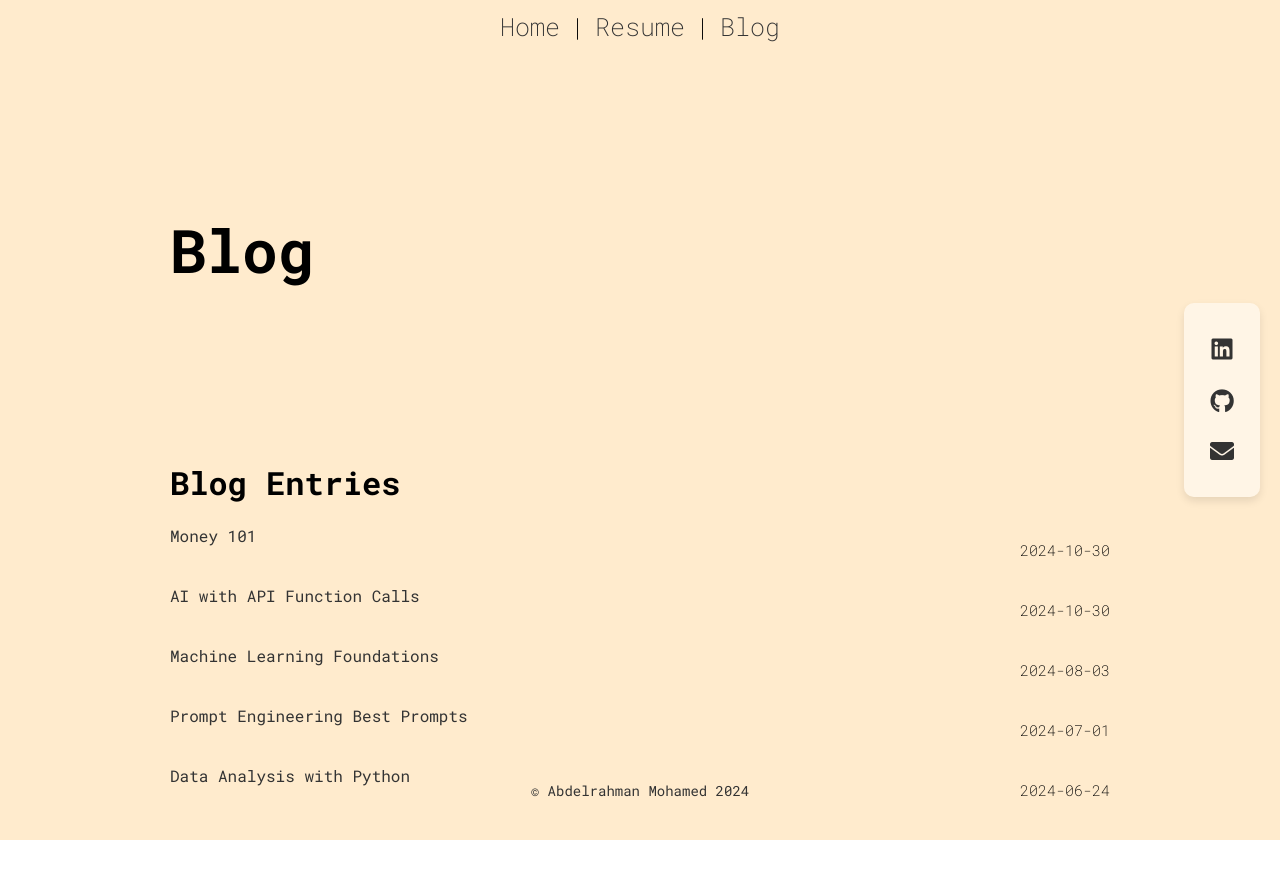
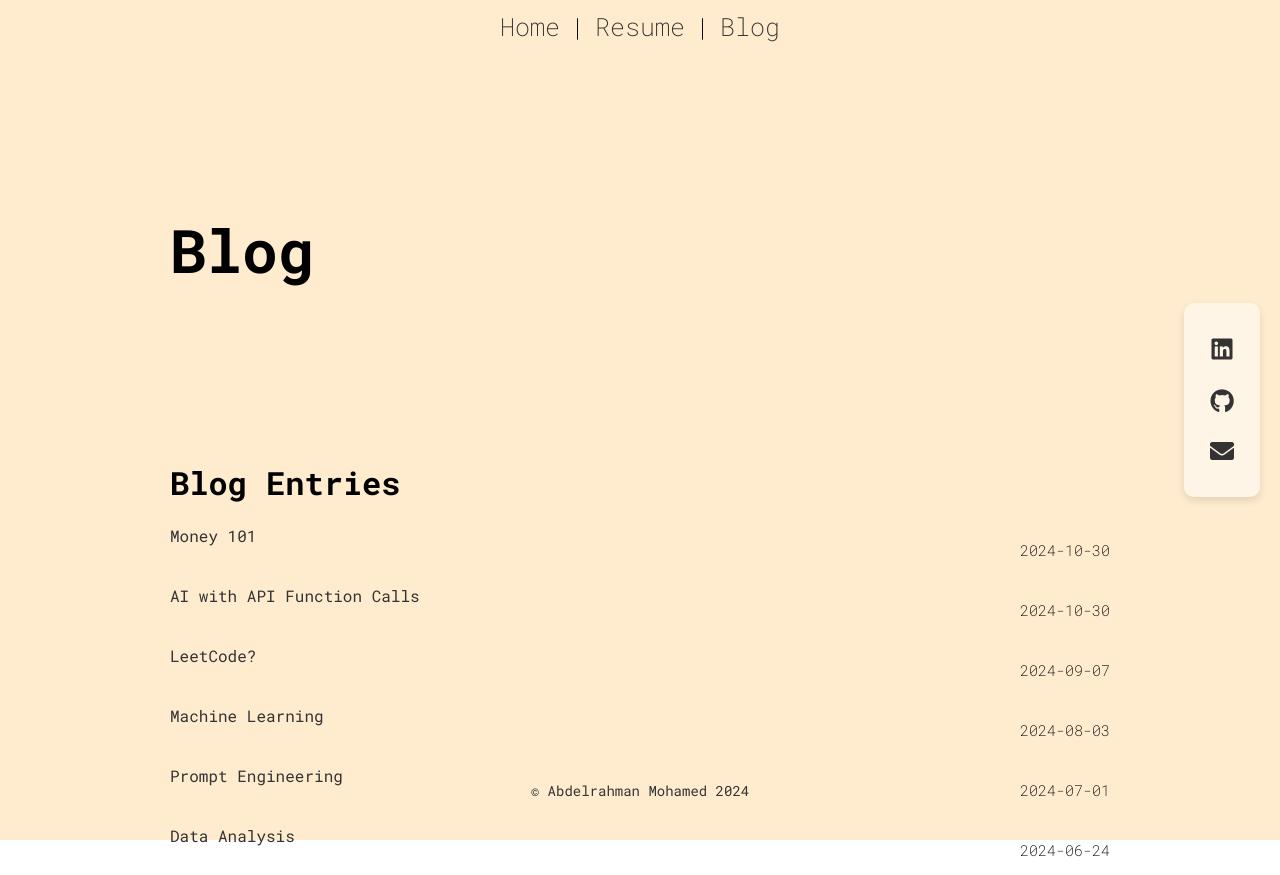
Before and after one commit to VVarrior1/my-new-portfolio, a React (Create React App) app: page /blog in a window 1280 px wide. Before the commit the page ends 840 px from the top, so only its background shows below. Built offline with nearby package versions, Linux system fonts and the light colour scheme; the HTML template or start-up script is replaced by a standard one.

Commit message:
few blog changes

```diff
--- a/src/components/main/MainSection.js
+++ b/src/components/main/MainSection.js
@@ -28,10 +28,7 @@ const MainSection = () => {
           <div className="main-text">
             <h3>Hello,</h3>
             <p>I'm Abdelrahman, a Computer Science student in my third year</p>
-            <p>
-              I'm passionate about data analysis, machine learning, and web
-              development.
-            </p>
+            <p>I'm passionate about data science, machine learning, and AI.</p>
             <p>
               I'm currently training AI to become better coders and data
               analysts.
--- a/src/data/blogData.json
+++ b/src/data/blogData.json
@@ -81,7 +81,34 @@
     ]
   },
   {
-    "title": "Machine Learning Foundations",
+    "title": "LeetCode?",
+    "date": "2024-09-07",
+    "content": [
+      {
+        "heading": "What and why?",
+        "paragraph": [
+          "About a month ago, I decided to really dive into LeetCode. I’d always heard it was great for prepping for interviews and such. I’d done a handful of problems over the years but never really got into it—I just didn’t enjoy it much.",
+          "This time, I committed to giving it a real shot. For the past month or so, I’ve been consistently solving a few problems every day, and, surprisingly, I’m starting to enjoy it.",
+          "It reminds me of how things usually go when I start something new, especially when it’s something difficult. In the beginning, it’s frustrating or even boring, but as I improve, it becomes more fun. I think it’s human nature—we tend to enjoy things we’re good at. But to get good, we have to push through that initial tough phase.",
+          "I originally started this grind to sharpen my DSA skills and land an internship thinking it's going to be a chore, but now I’m enjoying it alot. It's like i'm a twitch streamer that gets paid to play games they enjoy (although I don't get paid right now, I just kindof hope it gets me paid in the near future haha."
+        ]
+      },
+      {
+        "heading": "Has it helped me yet?",
+        "paragraph": [
+          "It’s actually been helping a lot. Even after just a month, I already feel way more confident with interview questions and online assessments. I’ve recently started applying for internships, and after going through a few OAs (Online Assessments), I can physically feel the difference in my problem-solving and DSA skills. There’s still a lot of room for improvement, but this feels like one of those activities that give you high returns for your effort."
+        ]
+      },
+      {
+        "heading": "The Plan Going Forward",
+        "paragraph": [
+          "So far, I’ve done about 100 problems, mostly mediums and easies. My plan is to hit around 200 more and go back to review the ones I’ve already solved. Once I feel like I’ve reached an expert level, I’ll start tackling the hard problems. I’m also planning to dive into system design problems and do a few mock interviews down the line. The ultimate goal is to land a solid internship, but honestly, I’m here to enjoy the journey as much as the destination."
+        ]
+      }
+    ]
+  },
+  {
+    "title": "Machine Learning",
     "date": "2024-08-03",
     "content": [
       {
@@ -111,7 +138,7 @@
     ]
   },
   {
-    "title": "Prompt Engineering Best Prompts",
+    "title": "Prompt Engineering",
     "date": "2024-07-01",
     "content": [
       {
@@ -178,7 +205,7 @@
     ]
   },
   {
-    "title": " Data Analysis with Python",
+    "title": " Data Analysis",
     "date": "2024-06-24",
     "image": "https://cdn.pixabay.com/photo/2023/08/05/15/42/panda-8171354_1280.jpg",
     "content": [
```
